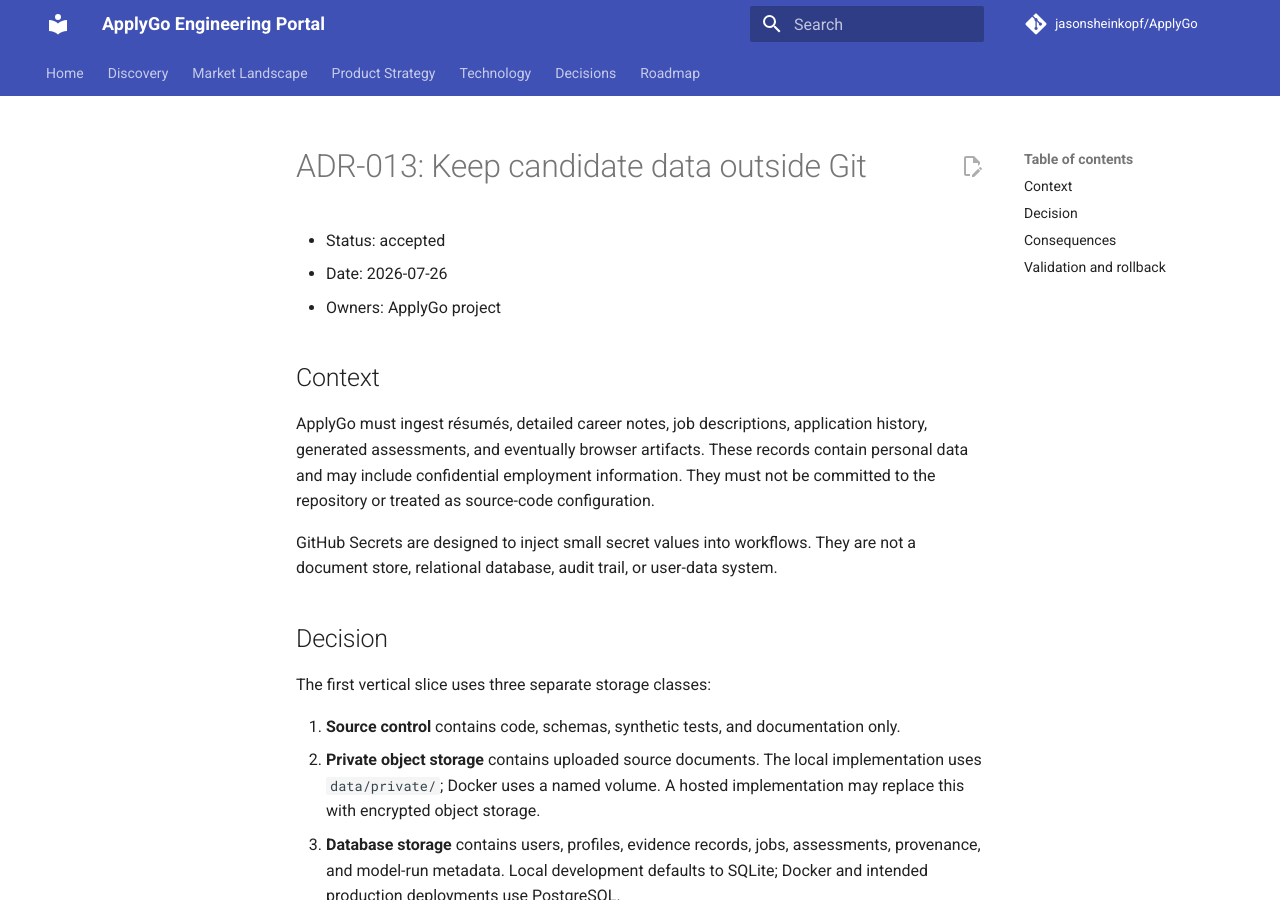
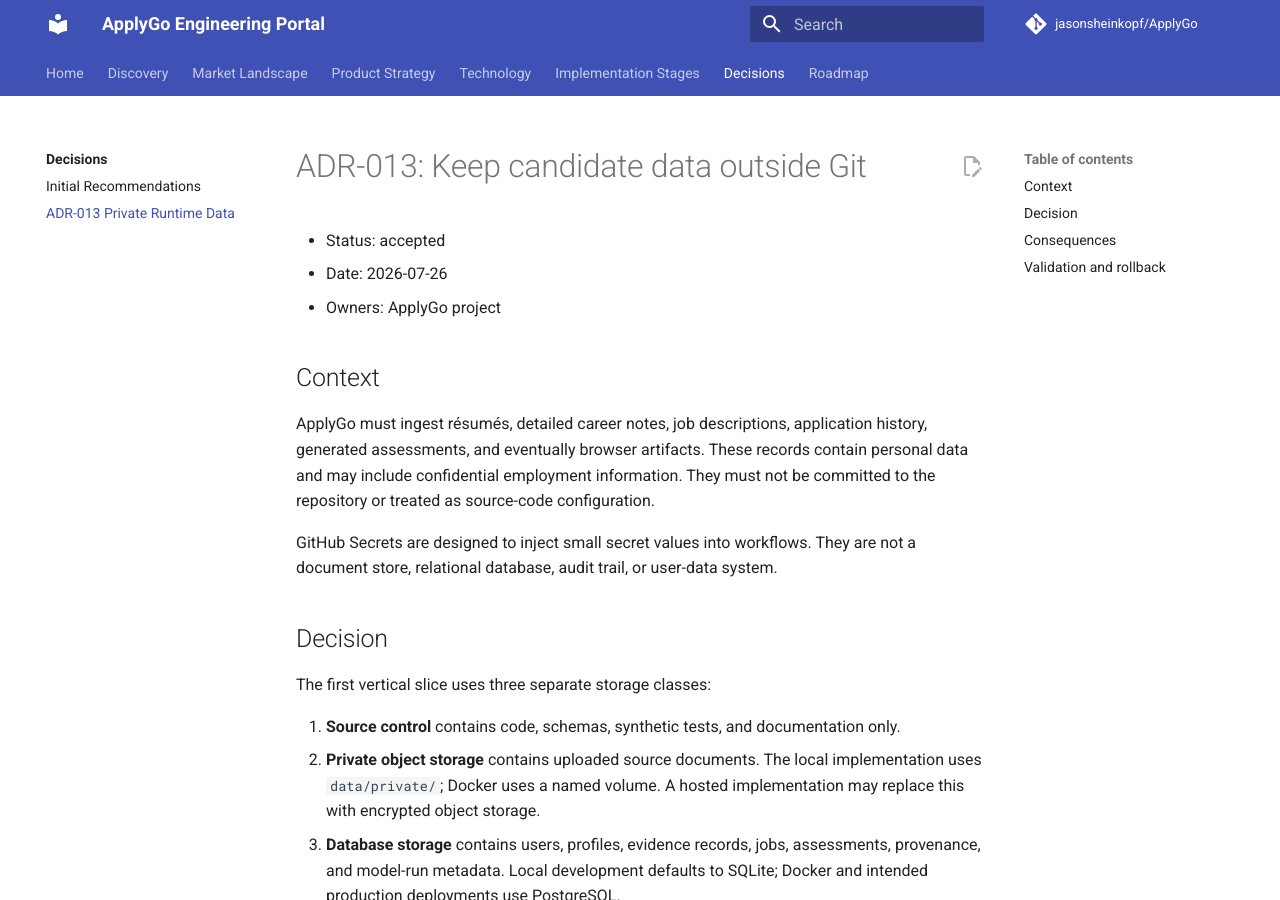
Before and after one commit to jasonsheinkopf/ApplyGo, an MkDocs documentation site: the page built from docs/decisions/adr-013-private-runtime-data.md, in a window 1280 px wide and 900 px high. Built offline with MkDocs 1.6.1 and Material for MkDocs 9.7.7, drawn with Linux system fonts in a browser that asks for light colours; comment, search, counter and statistics services are not loaded.

Commit message:
Link first vertical slice into engineering portal

```diff
--- a/mkdocs.yml
+++ b/mkdocs.yml
@@ -59,8 +59,11 @@
       - Browser Automation: technology/browser-automation.md
       - Models and Orchestration: technology/models-orchestration.md
       - Evaluation and Observability: technology/evaluation-observability.md
+  - Implementation Stages:
+      - First Vertical Slice: stages/first-vertical-slice.md
   - Decisions:
       - Decision Register: decisions/index.md
       - Initial Recommendations: decisions/initial-recommendations.md
+      - ADR-013 Private Runtime Data: decisions/adr-013-private-runtime-data.md
   - Roadmap:
       - Phases and Exit Criteria: roadmap/phases.md
```
